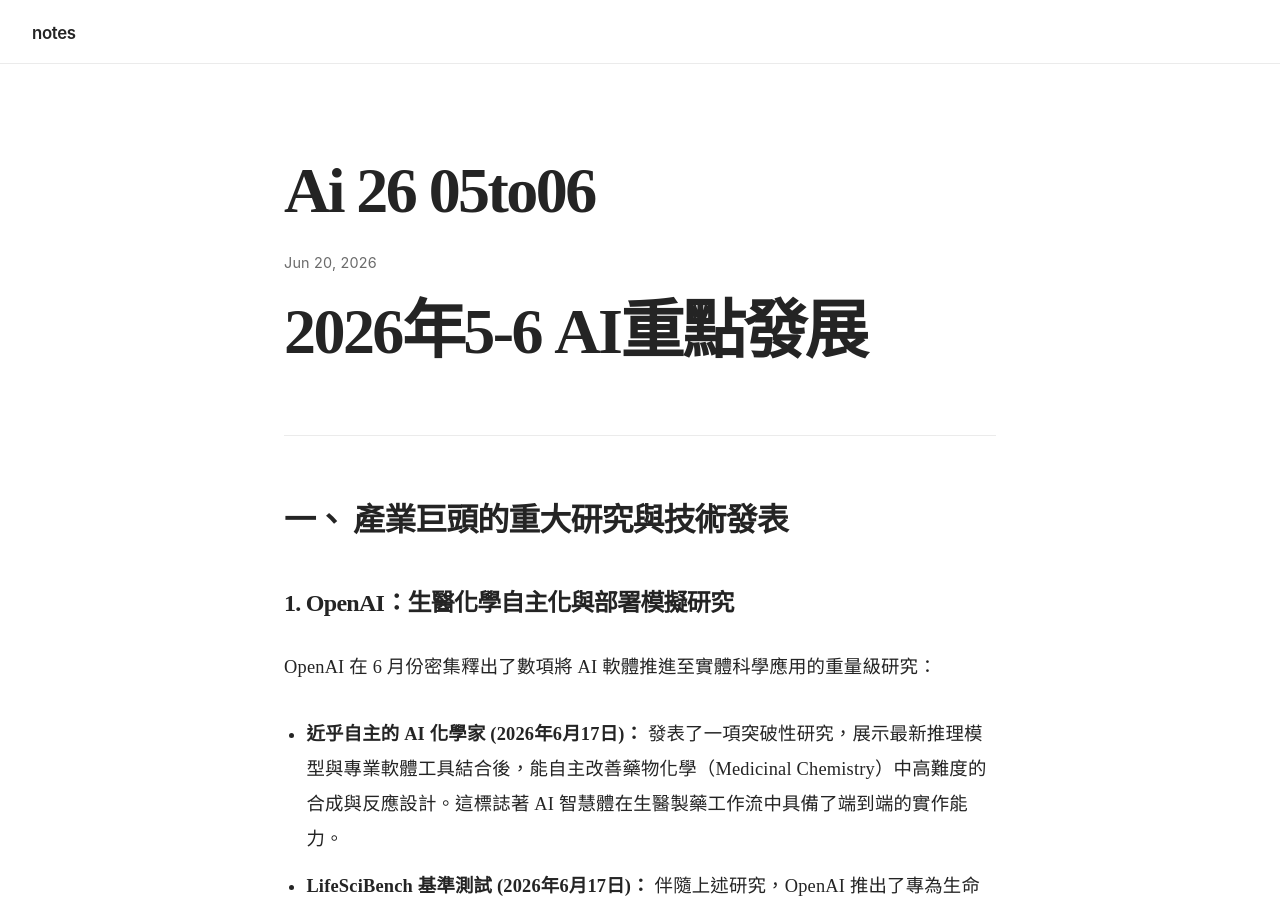
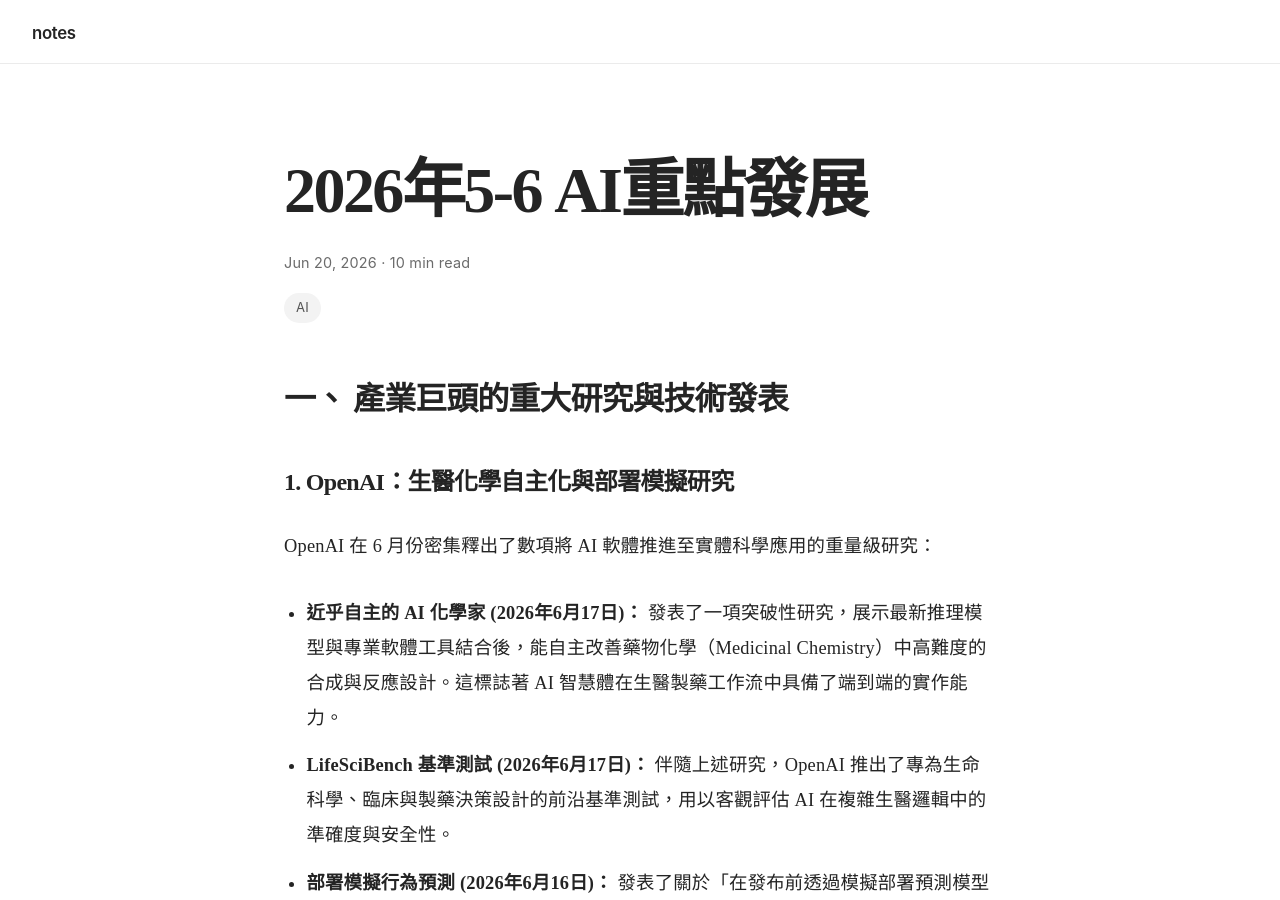
Before and after one commit to linjose/notes, a Jekyll site: the page built from _posts/2026-06-20-AI-26-05to06.md, in a window 1280 px wide and 900 px high. Built offline with Jekyll 4.4.1, drawn with Linux system fonts in a browser that asks for light colours; our own code applies the rules of GitHub Pages for plain Markdown files.

Commit message:
Update 2026-06-20-AI-26-05to06.md

```diff
--- a/_posts/2026-06-20-AI-26-05to06.md
+++ b/_posts/2026-06-20-AI-26-05to06.md
@@ -1,6 +1,12 @@
-# 2026年5-6 AI重點發展
+---
+layout: post
+title: 2026年5-6 AI重點發展
+date: 2026-06-20
+reading_time: 10 min read
+tags: [AI]
+excerpt:
+---
 
----
 
 ## 一、 產業巨頭的重大研究與技術發表
 
```
